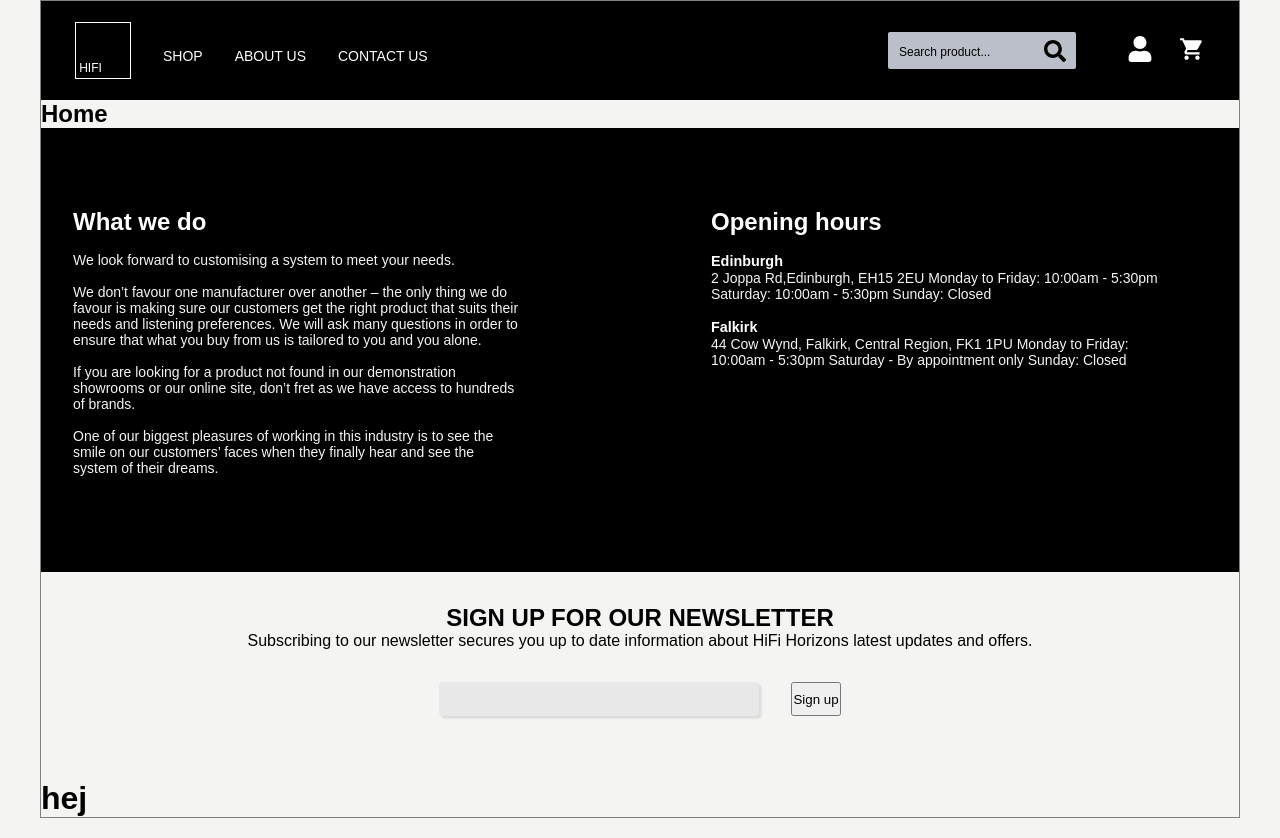
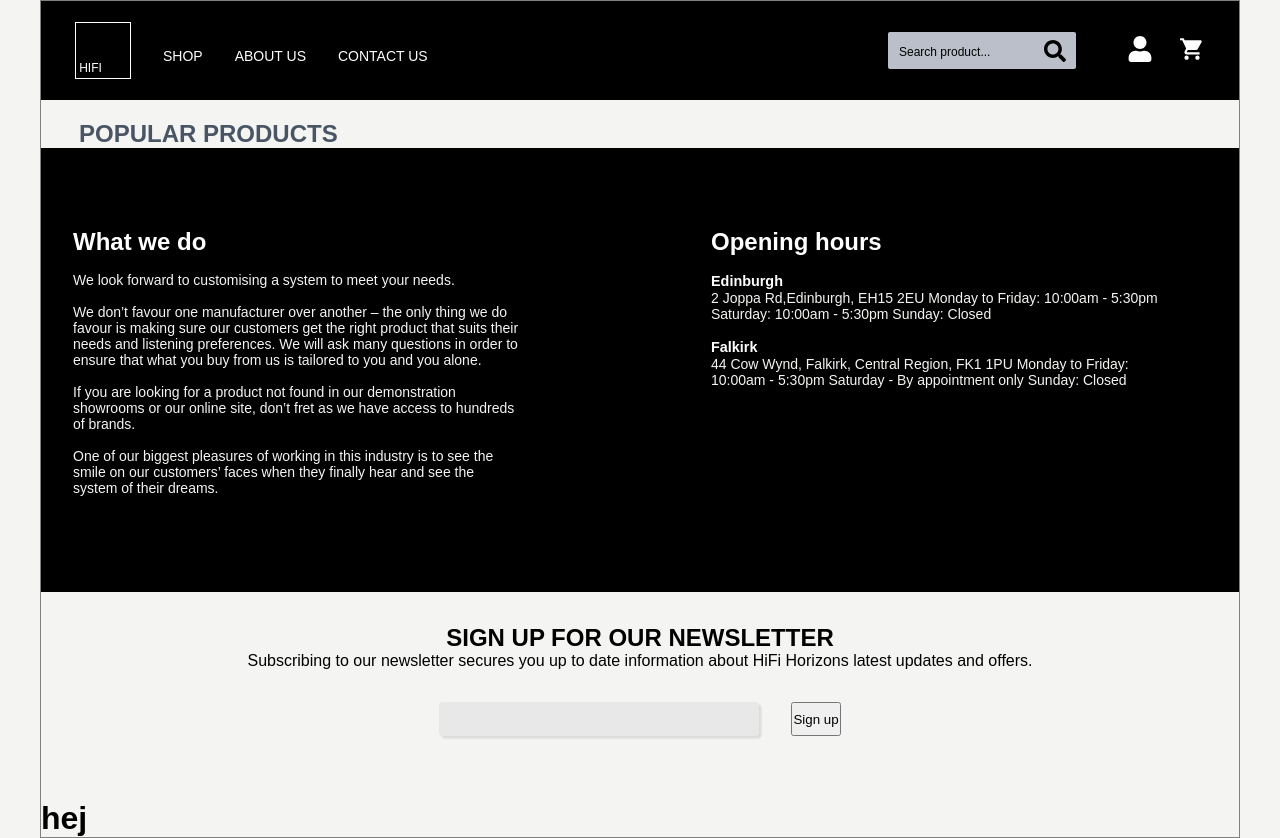
Before and after one commit to rts-cmk-wu13/hifi-horizon-therocket, a React (Vite) app: page / in a window 1280 px wide. Built offline with nearby package versions, Linux system fonts and the light colour scheme; a web font is replaced by a local one.

Commit message:
start af homeproducts section

```diff
--- a/src/base.scss
+++ b/src/base.scss
@@ -12,6 +12,7 @@
 
 body{
     font-family: "OpenSans", sans-serif;
+    background-color: $backgroundColor;
 }
 
 #root{
--- /dev/null
+++ b/src/components/Home/HomeProducts.jsx
@@ -0,0 +1,16 @@
+export default function HomeProducts() {
+    return (
+        <>
+
+        <section className="homeproducts">
+            <header className="homeproducts__header">
+            <h1 className="homeproducts__headline">popular products</h1>
+            </header>
+
+            <section className="homeproducts__products">
+
+            </section>
+        </section>
+        </>
+    )
+}
--- a/src/components/Home/_home.scss
+++ b/src/components/Home/_home.scss
@@ -6,3 +6,15 @@
         font-family: 'OpenSans', sans-serif;
     }
 }
+
+.homeproducts{
+    padding: 20px 38px 0 38px;
+    // background-color: ;
+    &__headline{
+        font-size: 24px;
+        font-family: "OpenSans", sans-serif;
+        font-weight: bold;
+        text-transform: uppercase;
+        color: $headlineColor;
+    }
+}
--- a/src/pages/Home.jsx
+++ b/src/pages/Home.jsx
@@ -1,6 +1,8 @@
 import Header from "../components/UniversalComponents/Header";
 import Intro from "../components/Home/Intro";
 import Newsletter from "../components/Home/Newsletter";
+import HomeProducts from "../components/Home/HomeProducts";
+
 
 export default function Home(){
 
@@ -9,10 +11,11 @@ export default function Home(){
     return(
         <>
         <section className="home">
-        <h1 className="home__headline">Home</h1>
-        </section>
+
+        <HomeProducts/>
         <Intro/>
         <Newsletter/>
+        </section>
         </>
     )
 }
```
